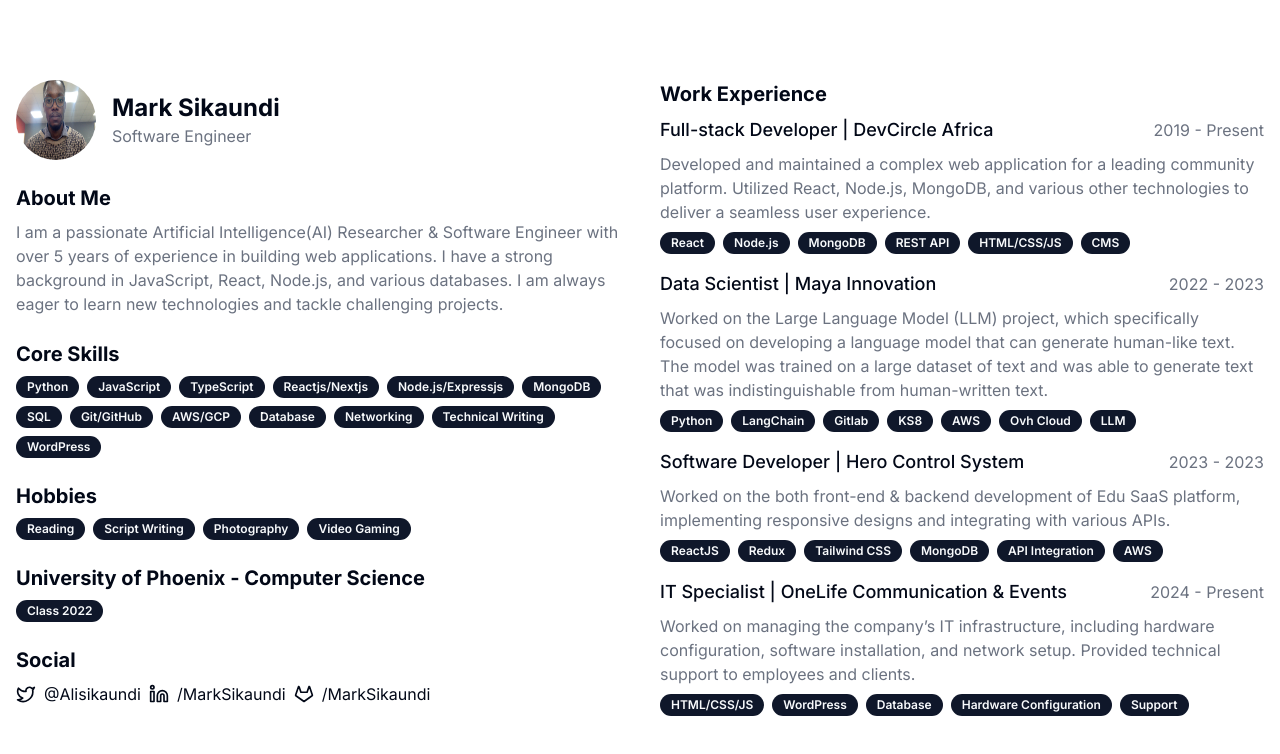
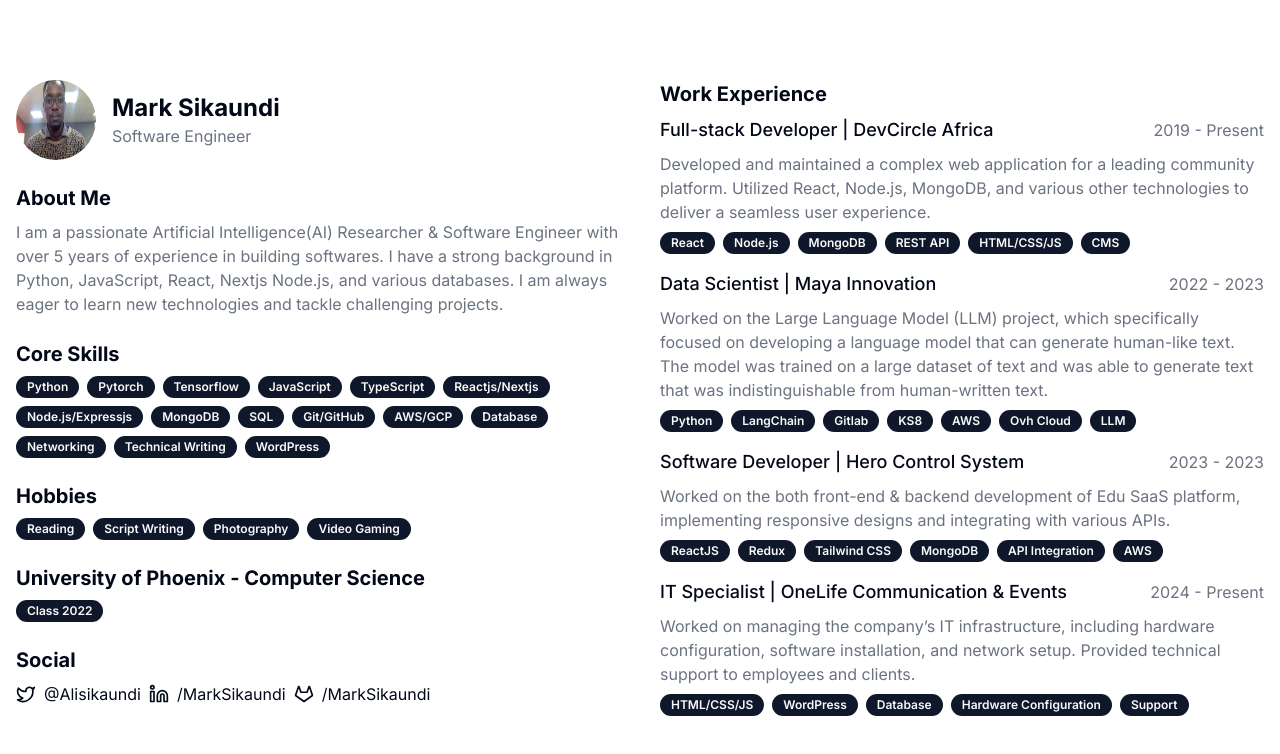
Before and after one commit to Lupleg-dev/Profile, a Next.js app: page / in a window 1280 px wide. Shown: the top 754 px of the page. Built offline with nearby package versions, Linux system fonts and the light colour scheme.

Commit message:
refactor: Update profile page content and skills
- Update the about me section to mention experience in building softwares
- Add Python, Pytorch, and Tensorflow as core skills
- Remove outdated technologies from core skills

```diff
--- a/app/page.js
+++ b/app/page.js
@@ -30,16 +30,18 @@
             <h3 className="text-xl font-bold">About Me</h3>
             <p className="text-gray-500 dark:text-gray-400">
               I am a passionate Artificial Intelligence(AI) Researcher &
-              Software Engineer with over 5 years of experience in building web
-              applications. I have a strong background in JavaScript, React,
-              Node.js, and various databases. I am always eager to learn new
-              technologies and tackle challenging projects.
+              Software Engineer with over 5 years of experience in building
+              softwares. I have a strong background in Python, JavaScript,
+              React, Nextjs Node.js, and various databases. I am always eager to
+              learn new technologies and tackle challenging projects.
             </p>
           </div>
           <div className="space-y-2">
             <h3 className="text-xl font-bold">Core Skills</h3>
             <div className="flex flex-wrap gap-2">
               <Badge>Python</Badge>
+              <Badge>Pytorch</Badge>
+              <Badge>Tensorflow</Badge>
               <Badge>JavaScript</Badge>
               <Badge>TypeScript</Badge>
               <Badge>Reactjs/Nextjs</Badge>
```
